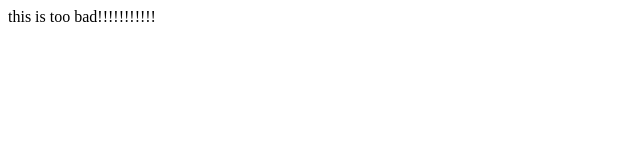
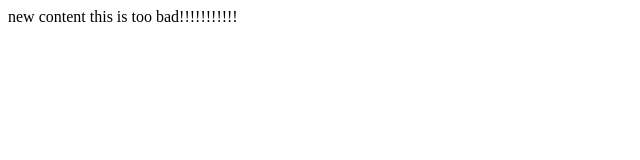
Before and after one commit to eraneeshansari/dell, a plain HTML site: page index.html in a window 1280 px wide. Shown: the whole page, without its empty margins (0-640 px from the left). Drawn offline with Linux system fonts and the light colour scheme.

Commit message:
final commit

```diff
--- a/index.html
+++ b/index.html
@@ -10,5 +10,5 @@
 a
 df
 ody>
-
+ new content
 this is too bad!!!!!!!!!!!
```
Also changed, not shown: cart.html (added).
